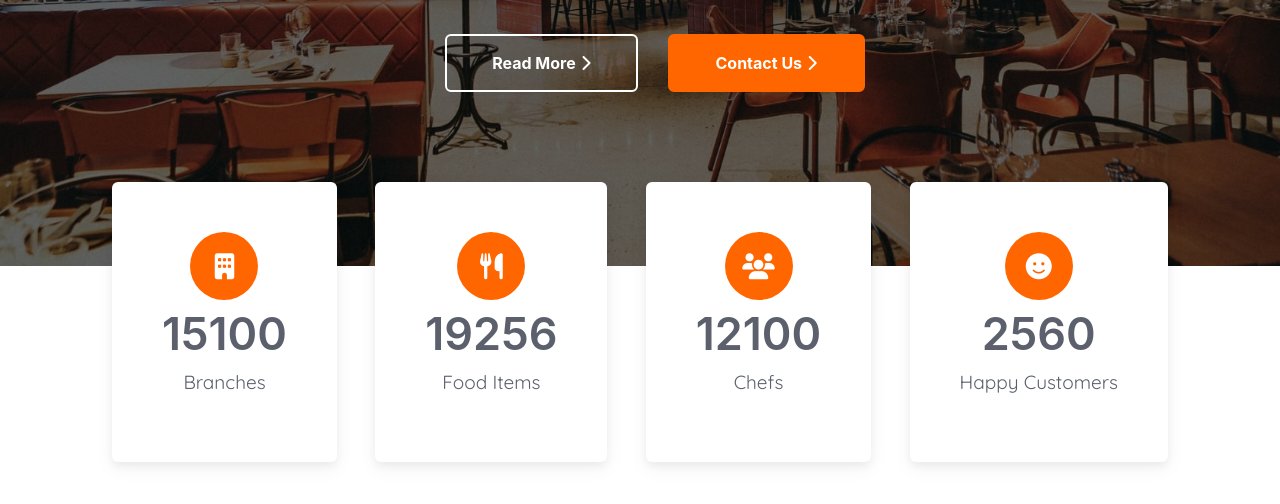
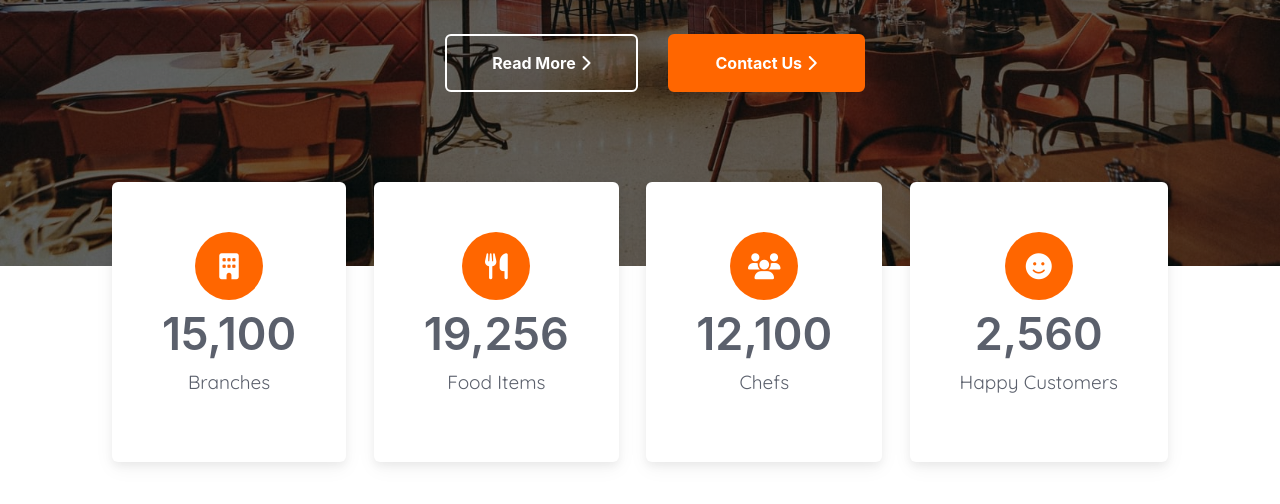
Before and after one commit to ngodonghai1998/CAPSTONE_LAYOUT_BC43, a plain HTML site: page index.html in a window 1280 px wide. Shown: the part 4016-4520 px from the top of the page. Drawn offline with nearby package versions, Linux system fonts and the light colour scheme.

Commit message:
version 03 Hai

```diff
--- a/index.html
+++ b/index.html
@@ -645,6 +645,8 @@
       </div>
   </div>
 </footer>
+
+
 </div>
         <!-- move top -->
         <button onclick="topFunction()" id="movetop" title="Go to top">
@@ -739,25 +741,56 @@
 
       <script src="/js/bootstrap.min.js"></script>
 
-
     </body>
-
     </html>
 
 
 
+<!-- Data count JavaScript -->
+<script src="https://unpkg.com/animejs@3.1.0/lib/anime.min.js"></script>
+<script>
+
+    function countup(el, target) {
+        let data = { count: 0 };
+        anime({
+        targets: data,
+        count: [0, target],
+        duration: 6000,
+        round: 1,
+        delay: 200,
+        easing: 'easeOutCubic',
+        update() {
+            el.innerText = data.count.toLocaleString();
+        }
+        });
+    }
+
+    function makeCountup(el) {
+        const text = el.textContent;
+        const target = parseInt(text, 10);
+
+        const io = new IntersectionObserver(entries => {
+        entries.forEach(entry => {
+            if (entry.intersectionRatio > 0) {
+            countup(el, target);
+            io.unobserve(entry.target);
+            }
+        });
+        });
+
+        io.observe(el);
+    }
+    const els = document.querySelectorAll('[data-countup]');
+    els.forEach(makeCountup);
+</script>
 
 
 
 
+<script src="https://cdn.jsdelivr.net/npm/@popperjs/core@2.11.6/dist/umd/popper.min.js" integrity="sha384-oBqDVmMz9ATKxIep9tiCxS/Z9fNfEXiDAYTujMAeBAsjFuCZSmKbSSUnQlmh/jp3" crossorigin="anonymous">
+</script>
 
-  <script src="https://cdn.jsdelivr.net/npm/@popperjs/core@2.11.6/dist/umd/popper.min.js"
-    integrity="sha384-oBqDVmMz9ATKxIep9tiCxS/Z9fNfEXiDAYTujMAeBAsjFuCZSmKbSSUnQlmh/jp3" crossorigin="anonymous">
-  </script>
-
-  <script src="https://cdn.jsdelivr.net/npm/bootstrap@5.2.1/dist/js/bootstrap.min.js"
-    integrity="sha384-7VPbUDkoPSGFnVtYi0QogXtr74QeVeeIs99Qfg5YCF+TidwNdjvaKZX19NZ/e6oz" crossorigin="anonymous">
-  </script>
+<script src="https://cdn.jsdelivr.net/npm/bootstrap@5.2.1/dist/js/bootstrap.min.js" integrity="sha384-7VPbUDkoPSGFnVtYi0QogXtr74QeVeeIs99Qfg5YCF+TidwNdjvaKZX19NZ/e6oz" crossorigin="anonymous"> </script>
 </body>
 
 </html>
```
